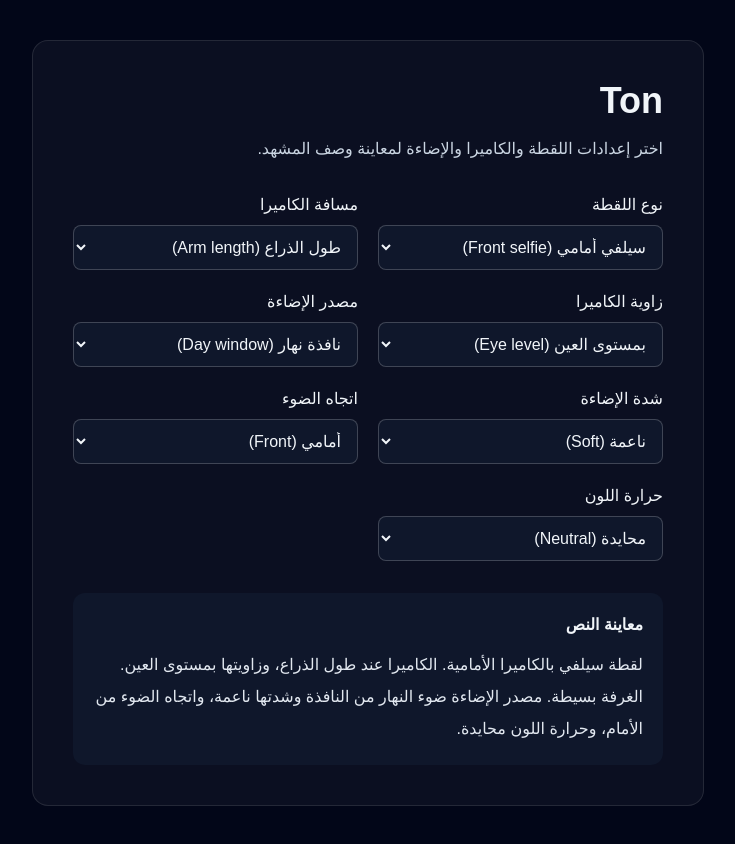
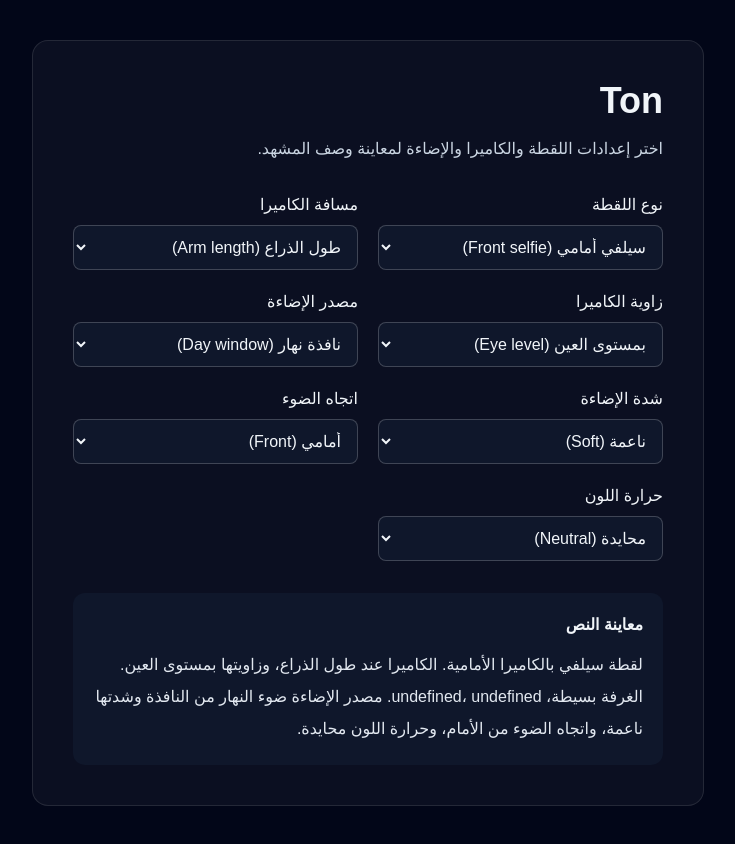
Before and after one commit to EmadAden77/Ton, a Next.js app: page / in a window 1280 px wide. Shown: the whole page, without its empty margins (272-1007 px from the left). Built offline with nearby package versions, Linux system fonts and the light colour scheme.

Commit message:
feat(room): describe cleanliness window and optional bed

```diff
--- a/src/features/prompt-studio/promptBuilder.ts
+++ b/src/features/prompt-studio/promptBuilder.ts
@@ -34,6 +34,28 @@ const roomTypes: Record<SceneState["roomType"], string> = {
   small: "صغيرة",
   // غرفة متوسطة الحجم.
   medium: "متوسطة الحجم",
+};
+
+const roomCleanlinessLabels: Record<SceneState["roomCleanliness"], string> = {
+  // غرفة مرتبة جداً.
+  "very-tidy": "مرتبة جداً",
+  // ترتيب يومي طبيعي.
+  natural: "بترتيب طبيعي",
+  // فوضى خفيفة.
+  "light-mess": "بفوضى خفيفة",
+  // فوضى متوسطة.
+  "moderate-mess": "بفوضى متوسطة",
+};
+
+const roomWindowLabels: Record<SceneState["roomWindow"], string> = {
+  // بلا نافذة.
+  none: "بلا نافذة",
+  // نافذة صغيرة.
+  small: "بنافذة صغيرة",
+  // نافذة متوسطة.
+  medium: "بنافذة متوسطة",
+  // نافذة كبيرة.
+  large: "بنافذة كبيرة",
 };
 
 const lightingSources: Record<SceneState["lightingSource"], string> = {
@@ -79,5 +101,7 @@ const colorTemperatures: Record<SceneState["colorTemperature"], string> = {
 };
 
 export function buildPromptArabic(state: SceneState): string {
-  return `لقطة ${shotTypes[state.shotType]}. الكاميرا ${cameraDistances[state.cameraDistance]}، وزاويتها ${cameraAngles[state.cameraAngle]}. الغرفة ${roomTypes[state.roomType]}. مصدر الإضاءة ${lightingSources[state.lightingSource]} وشدتها ${lightingIntensities[state.lightingIntensity]}، واتجاه الضوء ${lightingDirections[state.lightingDirection]}، وحرارة اللون ${colorTemperatures[state.colorTemperature]}.`;
+  const bedDescription = state.roomHasBed ? "، مع سرير مرتب في الخلفية" : "";
+
+  return `لقطة ${shotTypes[state.shotType]}. الكاميرا ${cameraDistances[state.cameraDistance]}، وزاويتها ${cameraAngles[state.cameraAngle]}. الغرفة ${roomTypes[state.roomType]}، ${roomCleanlinessLabels[state.roomCleanliness]}، ${roomWindowLabels[state.roomWindow]}${bedDescription}. مصدر الإضاءة ${lightingSources[state.lightingSource]} وشدتها ${lightingIntensities[state.lightingIntensity]}، واتجاه الضوء ${lightingDirections[state.lightingDirection]}، وحرارة اللون ${colorTemperatures[state.colorTemperature]}.`;
 }
```
